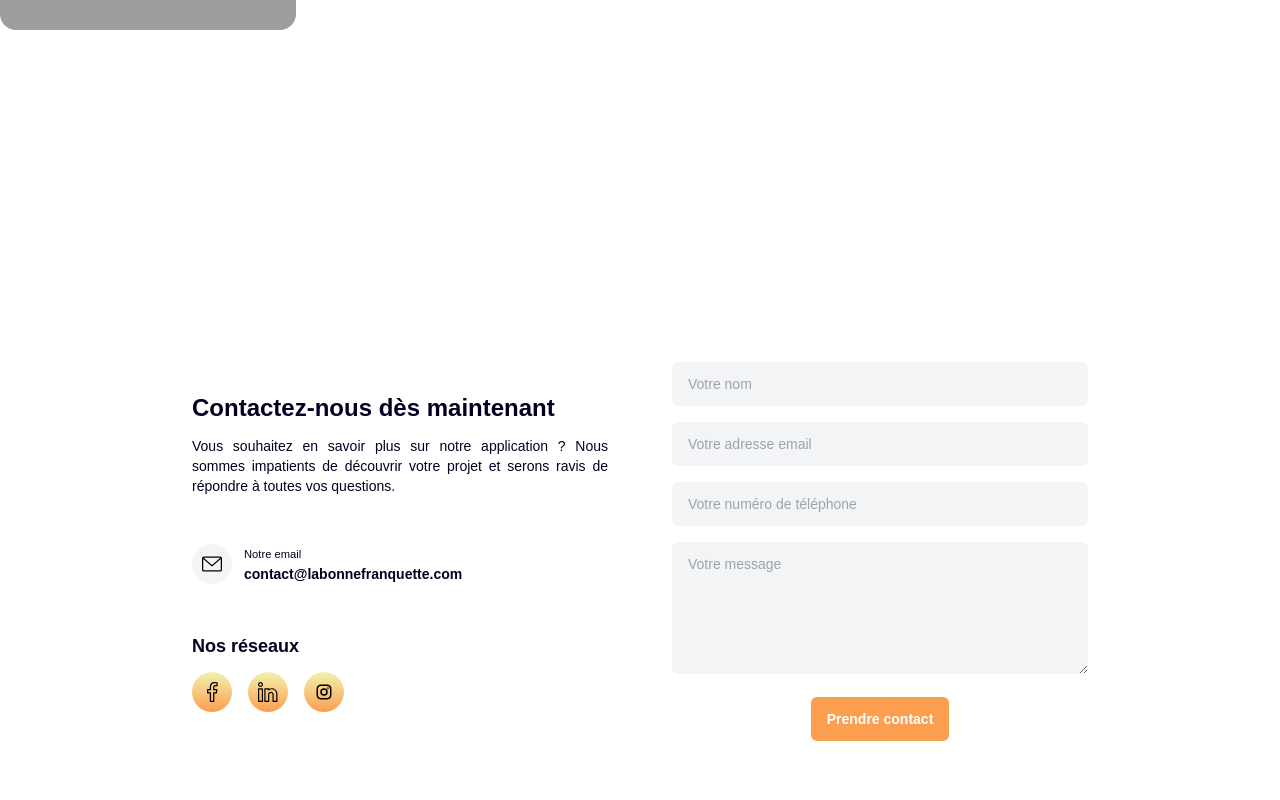
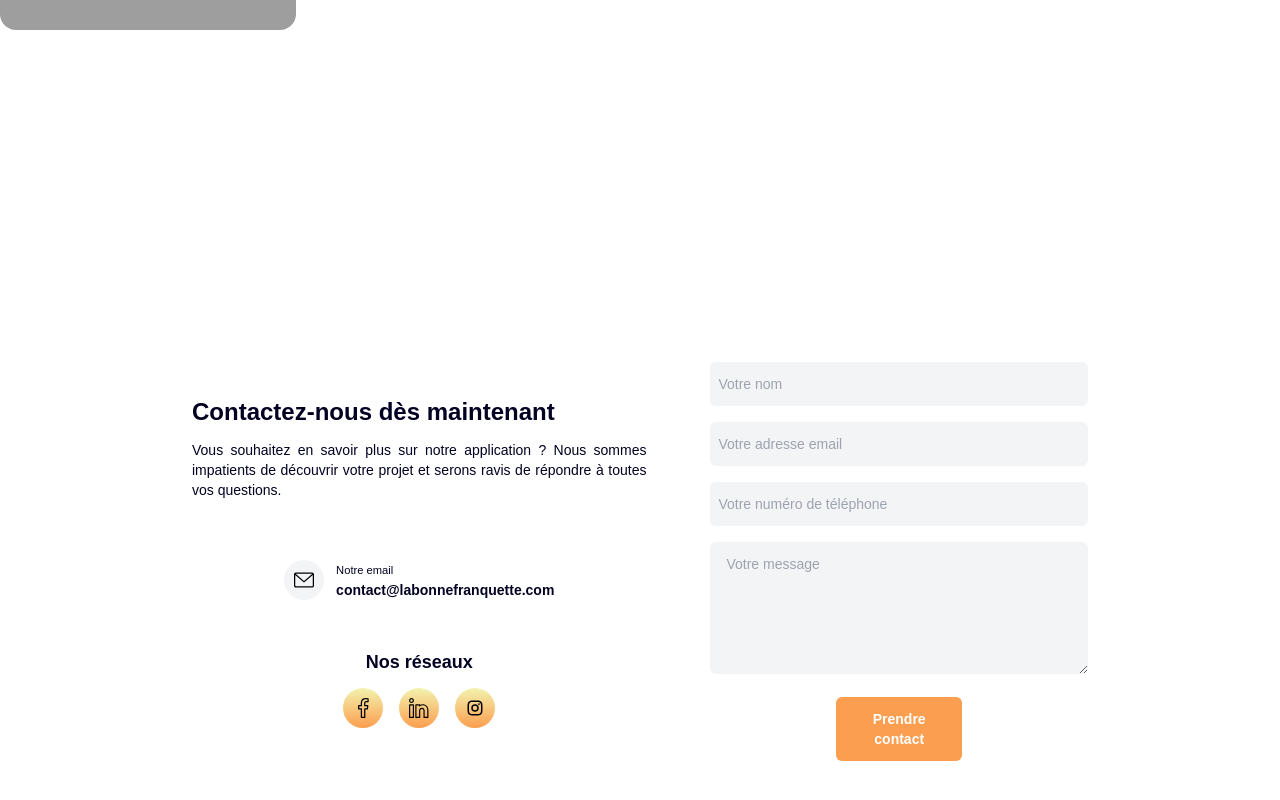
Before and after one commit to iDrack/la-franquette-website-2, a Vue app: page / in a window 1280 px wide. Shown: the part 2046-2846 px from the top of the page. Built offline with nearby package versions, Linux system fonts and the light colour scheme; grey boxes are pictures that could not be loaded.

Commit message:
correciton responsive, add contactSection responsive

```diff
--- a/src/components/ContactFormComponent.vue
+++ b/src/components/ContactFormComponent.vue
@@ -1,14 +1,14 @@
 <script setup> </script>
 <template>
-    <form class="ml-auo space-y-4">
+    <form class="ml-auto space-y-4">
         <input type='text' placeholder='Votre nom'
-            class="w-full rounded-md py-3 px-4 bg-gray-100 text-sm outline-amber-200" />
+            class="w-full rounded-md py-3 px-2 bg-gray-100 text-sm outline-primary" />
         <input type='email' placeholder='Votre adresse email'
-            class="w-full rounded-md py-3 px-4 bg-gray-100 text-sm outline-amber-200" />
+            class="w-full rounded-md py-3 px-2 bg-gray-100 text-sm outline-primary" />
         <input type='tel' placeholder='Votre numéro de téléphone'
-            class="w-full rounded-md py-3 px-4 bg-gray-100 text-sm outline-amber-200" />
+            class="w-full rounded-md py-3 px-2 bg-gray-100 text-sm outline-primary" />
         <textarea placeholder='Votre message' rows="6"
-            class="w-full rounded-md px-4 bg-gray-100 text-sm pt-3 outline-amber-200"></textarea>
+            class="w-full rounded-md px-4 bg-gray-100 text-sm pt-3 outline-primary"></textarea>
         <div class="flex justify-center">
             <button type='button'
             class="bg-secondary text-white font-bold rounded-md text-sm px-4 py-3 w-1/3">Prendre contact</button>
--- a/src/views/_partials/ContactSection.vue
+++ b/src/views/_partials/ContactSection.vue
@@ -6,15 +6,17 @@
  </script>
 
 <template>
-<div class="grid sm:grid-cols-2 items-center gap-16 my-6 mx-auto max-w-4xl">
-            <div>
+
+<div class="container mx-auto">
+    <div class="flex flex-col justify-center lg:flex-row items-center gap-16 mt-6 mx-auto max-w-4xl">
+                <div class="">
                     <h2 class="text-2xl font-semibold">Contactez-nous dès maintenant</h2>
                     <p class="text-sm text-justify mt-3">
                             Vous souhaitez en savoir plus sur notre application ? Nous sommes impatients de découvrir votre projet et serons ravis de répondre à toutes vos questions.
                     </p>
-                <div class="mt-12">
+                    <div class="mt-12 flex flex-col content-center items-center">
                         <ul class="mt-3">
-                        <li class="flex items-center">
+                            <li class="flex flex-col lg:flex-row items-center">
                                 <a class=" bg-gray-100 hover:shadow h-10 w-10 rounded-full flex items-center justify-center shrink-0" :href="mailto">
                                     <svg xmlns="http://www.w3.org/2000/svg" width="20px" height="20px" fill=''
                                         viewBox="0 0 479.058 479.058">
@@ -23,14 +25,14 @@
                                             data-original="#000000" />
                                     </svg>
                                </a>
-                            <a class="text-sm lato-light ml-3">
+                                <div class="text-center lg:text-start text-sm lato-light ml-3">
                                     <small class="block">Notre email</small>
                                     <strong>{{ mail }}</strong>
-                            </a>
+                                </div>
                             </li>
                         </ul>
                     </div>
-                <div class="mt-12">
+                    <div class="mt-12 flex flex-col content-center items-center">
                         <h3 class="text-lg font-bold">Nos réseaux</h3>
                         <ul class="flex mt-3 space-x-4">
                             <li class="gradient gradient-hover  h-10 w-10 rounded-full flex items-center justify-center shrink-0">
@@ -68,6 +70,7 @@
                 </div>
                 <ContactFormComponent />
     </div>
+</div>
 </template>
 
 <style scoped></style>
--- a/src/views/_partials/ProductSection.vue
+++ b/src/views/_partials/ProductSection.vue
@@ -41,8 +41,8 @@ let features = [
             </h3>
         </div>
         <div class="grid place-content-center">
-        <div class="features mx-4 flex justify-center flex-col lg:flex-row lg:space-x-12 lg:space-x-6 md:mt-8 my-0">
-            <div class="rounded-xl shadow-lg p-8 md:min-w-48 lg:basis-1/5 basis-1/3 my-4"
+            <div class="features mx-4 flex justify-center items-center flex-col lg:flex-row lg:space-x-12 lg:space-x-6 md:mt-8 my-0">
+                <div class="rounded-xl shadow-lg p-8 md:min-w-48 lg:basis-1/5 w-3/4 my-4"
                      v-for="feature in features">
                     <div class="grid place-content-center my-2">
                         <img class="max-w-20":src="feature.icon" :alt="feature.iconAlt">
```
Lines whose indentation alone changed are shown as unchanged.
